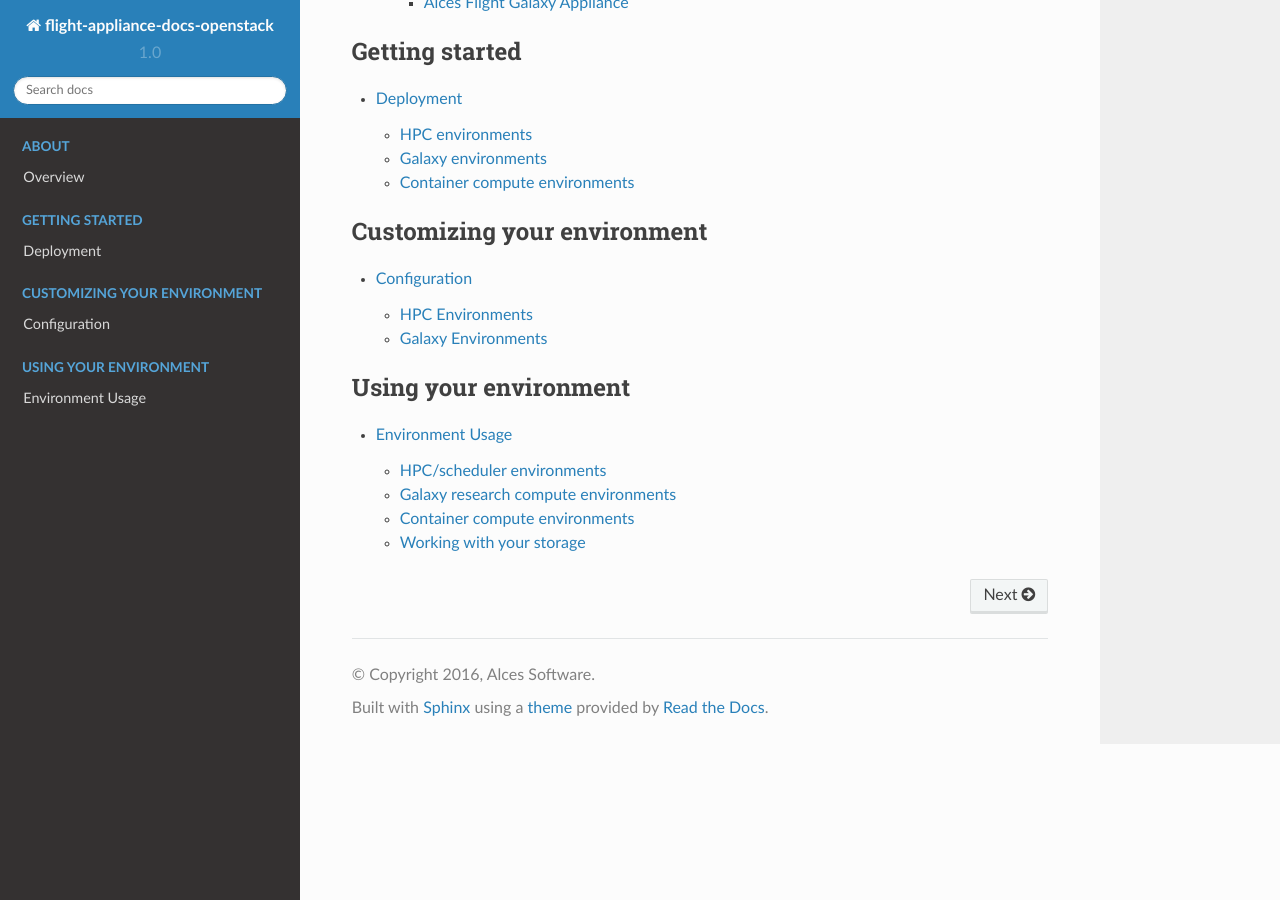
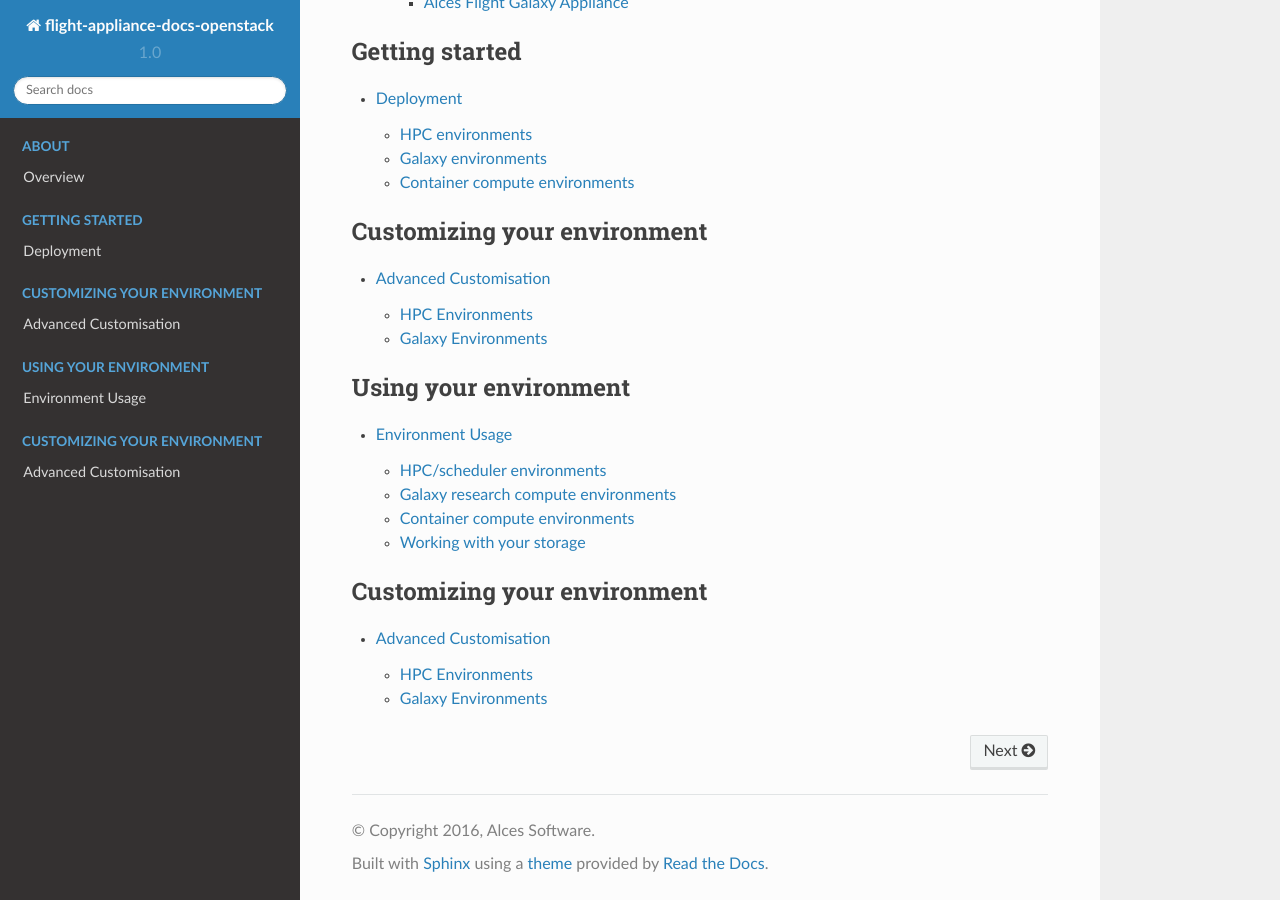
Before and after one commit to alces-software/flight-appliance-docs, a Sphinx documentation site: the page built from docs/source/index.rst, in a window 1280 px wide and 900 px high, scrolled down 853 px. Built offline with Sphinx 7.4.7 and the Read the Docs theme 2.0.0, drawn with Linux system fonts in a browser that asks for light colours; pages that are not in the unit, such as notebooks, are missing from menus.

Commit message:
Update TOC to move config

```diff
--- a/docs/source/configuration/configuration.rst
+++ b/docs/source/configuration/configuration.rst
@@ -1,7 +1,7 @@
-.. _configuration:
+.. _customisation:
 
-Configuration
-#############
+Advanced Customisation
+######################
 
 The following section details the initial configuration options available from user-data when deploying Alces compute environments in the Cloud.
 
--- a/docs/source/index.rst
+++ b/docs/source/index.rst
@@ -46,3 +46,11 @@
    :name: usagetoc
 
    environment-usage/environment_usage
+
+.. toctree::
+   :maxdepth: 2
+   :glob:
+   :caption: Customizing your environment
+   :name: configurationtoc
+
+   configuration/*
```
